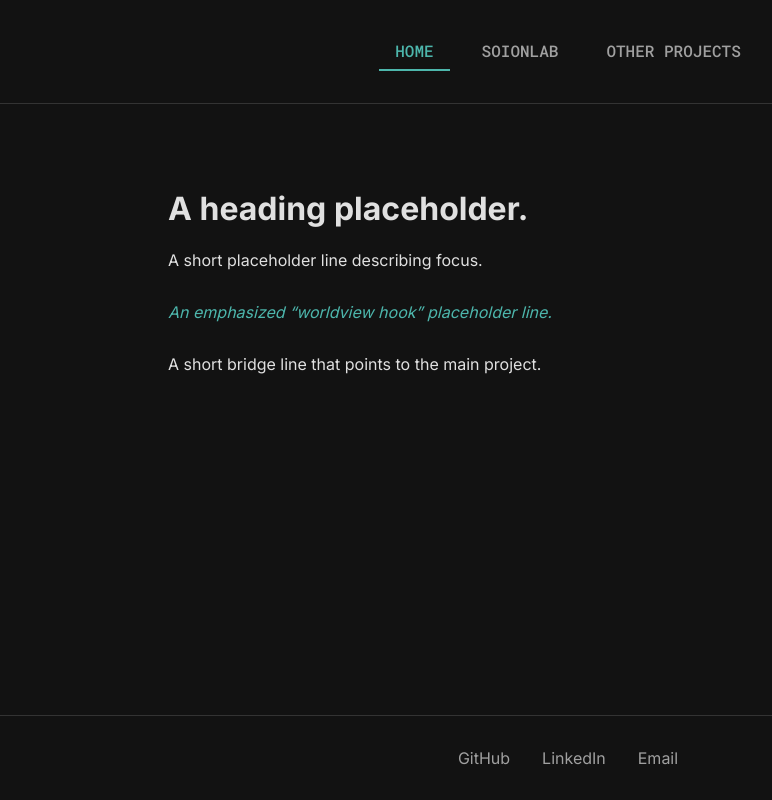
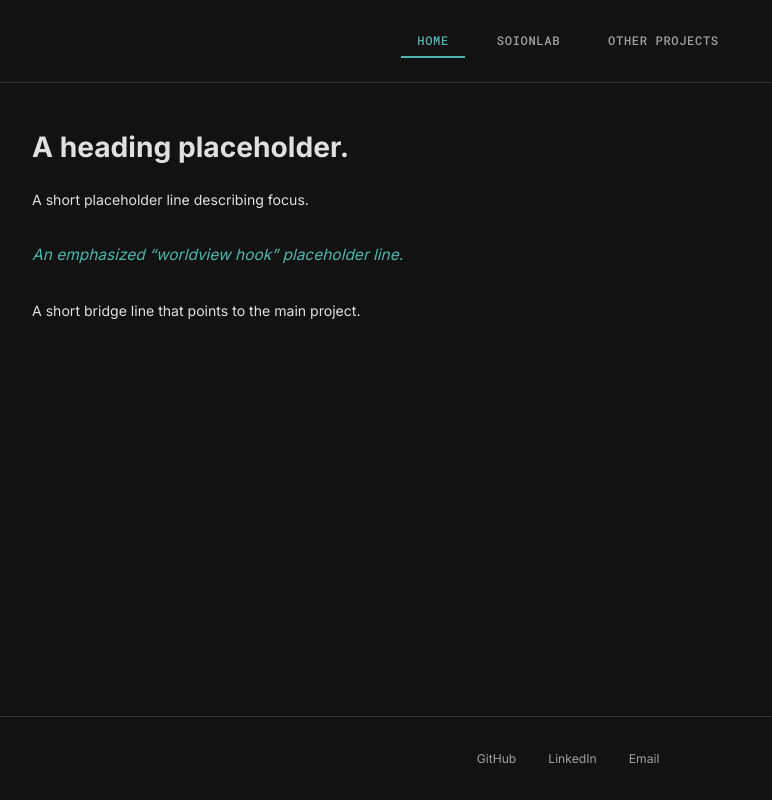
Before and after one commit to ZBaiY/zbaiy.github.io, a React (Create React App) app: page / in a window 1280 px wide. Shown: the whole page, without its empty margins (72-844 px from the left). Built offline with nearby package versions, Linux system fonts and the light colour scheme.

Commit message:
update layout

```diff
--- a/src/App.css
+++ b/src/App.css
@@ -1,51 +1,94 @@
 /* --- Global Styles & Theme --- */
 :root {
+  /* Colors */
   --bg-color: #121212;
   --primary-text-color: #e0e0e0;
   --secondary-text-color: #a0a0a0;
-  --accent-color: #4db6ac; /* A muted teal */
+  --accent-color: #4db6ac; /* Muted teal */
   --card-bg-color: #1e1e1e;
   --border-color: #333;
   --shadow-color: rgba(0, 0, 0, 0.2);
+
+  /* Typography Scale (Fluid) */
   --font-main: 'Inter', sans-serif;
   --font-mono: 'Roboto Mono', monospace;
+  --fs-h1: clamp(24px, 2.2vw, 36px);
+  --fs-h2: clamp(18px, 1.6vw, 26px); /* Used for card titles/subheaders */
+  --fs-body: clamp(14px, 1.1vw, 18px);
+  --fs-small: clamp(12px, 0.95vw, 14px);
+
+  --fw-heading: 600;
+  --fw-body: 400;
+
+  /* Spacing Scale */
+  --container-max: 1200px;
+  --space-xs: 8px;
+  --space-sm: 16px;
+  --space-md: 24px;
+  --space-lg: 32px;
+  --space-xl: 48px;
+  --space-xxl: 64px;
+
+  /* Layout Padding (Responsive) */
+  --layout-padding: clamp(16px, 5vw, 64px);
 }
 
 body {
   margin: 0;
   font-family: var(--font-main);
+  font-size: var(--fs-body);
+  font-weight: var(--fw-body);
+  line-height: 1.6;
   background-color: var(--bg-color);
   color: var(--primary-text-color);
   -webkit-font-smoothing: antialiased;
   -moz-osx-font-smoothing: grayscale;
 }
 
+h1, h2, h3 {
+  font-weight: var(--fw-heading);
+  line-height: 1.2;
+  margin-top: 0;
+}
+
+h1 { font-size: var(--fs-h1); margin-bottom: var(--space-md); }
+h2 { font-size: var(--fs-h2); margin-bottom: var(--space-sm); }
+h3 { font-size: var(--fs-h2); margin-bottom: var(--space-sm); color: var(--accent-color); }
+
 /* --- Main App Layout --- */
 .App {
   display: flex;
   flex-direction: column;
   min-height: 100vh;
-  padding: 0 2rem;
 }
 
 .App-header {
-  padding: 2rem 0;
-  text-align: center;
+  padding: var(--space-md) var(--layout-padding);
   border-bottom: 1px solid var(--border-color);
+  display: flex;
+  justify-content: center; /* Centered nav */
+}
+
+.App-header nav {
+  display: flex;
+  gap: var(--space-sm);
+  overflow-x: auto; /* Allow scroll on very small screens */
+  white-space: nowrap;
 }
 
 .App-header nav button {
   font-family: var(--font-mono);
-  font-size: 1rem;
+  font-size: var(--fs-small);
   font-weight: 500;
   background: none;
   border: none;
   color: var(--secondary-text-color);
-  padding: 0.5rem 1rem;
-  margin: 0 0.5rem;
+  padding: var(--space-xs) var(--space-sm);
   cursor: pointer;
   transition: color 0.3s ease, border-bottom-color 0.3s ease;
   border-bottom: 2px solid transparent;
+  text-transform: uppercase;
+  letter-spacing: 0.05em;
 }
 
 .App-header nav button:hover,
@@ -61,22 +104,24 @@ body {
 
 .App-content {
   flex-grow: 1;
-  display: flex;
-  justify-content: center;
-  align-items: flex-start;
-  padding: 4rem 0;
+  width: 100%;
+  max-width: var(--container-max);
+  margin: 0 auto; /* Center the container */
+  padding: var(--space-xl) var(--layout-padding); /* Responsive horizontal padding */
+  box-sizing: border-box;
 }
 
 .App-footer {
-  padding: 2rem 0;
+  padding: var(--space-lg) var(--layout-padding);
   text-align: center;
   border-top: 1px solid var(--border-color);
+  font-size: var(--fs-small);
 }
 
 .App-footer a {
   color: var(--secondary-text-color);
   text-decoration: none;
-  margin: 0 1rem;
+  margin: 0 var(--space-sm);
   transition: color 0.3s ease;
 }
 
@@ -84,212 +129,257 @@ body {
   color: var(--accent-color);
 }
 
-/* --- Content & Transitions --- */
-.tab-content {
-  max-width: 800px;
-  width: 100%;
-}
-
-.fade-in {
-  animation: fadeIn 0.3s ease-in forwards;
-}
-
-.fade-out {
-  animation: fadeOut 0.3s ease-out forwards;
-}
+/* --- Transitions --- */
+.fade-in { animation: fadeIn 0.3s ease-in forwards; }
+.fade-out { animation: fadeOut 0.3s ease-out forwards; }
 
 @keyframes fadeIn {
   from { opacity: 0; transform: translateY(10px); }
   to { opacity: 1; transform: translateY(0); }
 }
-
 @keyframes fadeOut {
   from { opacity: 1; transform: translateY(0); }
   to { opacity: 0; transform: translateY(-10px); }
 }
 
-/* --- Specific Tab Content --- */
+/* --- Tab Content Generic --- */
+.tab-content {
+  width: 100%;
+  /* No fixed max-width here, handled by .App-content */
+}
 
-/* Home Tab */
-.home-tab h1 {
-  font-size: 2.5rem;
-  margin-bottom: 1rem;
+/* --- Home Tab --- */
+.home-tab {
+  text-align: center;
+  max-width: 800px;
+  margin: 0 auto;
 }
 .worldview-hook {
   font-style: italic;
   color: var(--accent-color);
-  margin: 2rem 0;
+  margin: var(--space-lg) 0;
+  font-size: 1.1em;
 }
 
-/* SoionLab Tab */
+/* --- SoionLab Tab Layout --- */
 .soionlab-tab {
-  display: flex;
-  gap: 2rem;
+  display: grid;
+  grid-template-columns: 240px 1fr; /* Fixed sidebar width, fluid content */
+  gap: clamp(24px, 4vw, 48px);
+  align-items: start;
 }
 
+/* Navigation Side */
 .soionlab-nav {
   display: flex;
   flex-direction: column;
-  flex-shrink: 0;
+  gap: var(--space-xs);
 }
 
 .soionlab-nav button {
   background: none;
-  border: 1px solid var(--border-color);
+  border: 1px solid transparent; /* Prepare for border */
   color: var(--secondary-text-color);
-  padding: 0.75rem 1rem;
-  margin-bottom: 0.5rem;
-  border-radius: 5px;
+  padding: var(--space-sm) var(--space-md);
+  border-radius: 4px;
   cursor: pointer;
   text-align: left;
+  font-size: var(--fs-body);
+  font-weight: 500;
   transition: all 0.2s ease;
 }
 
 .soionlab-nav button:hover,
 .soionlab-nav button:focus {
-  background-color: var(--card-bg-color);
+  background-color: rgba(255, 255, 255, 0.05);
   color: var(--primary-text-color);
-  border-color: var(--accent-color);
   outline: none;
 }
 
 .soionlab-nav button.active {
-  background-color: var(--accent-color);
-  color: var(--bg-color);
-  border-color: var(--accent-color);
-  font-weight: 700;
+  background-color: var(--card-bg-color);
+  color: var(--accent-color);
+  border: 1px solid var(--border-color);
+  border-left: 3px solid var(--accent-color); /* Stronger active indicator */
+  box-shadow: 0 4px 12px var(--shadow-color);
 }
 
+/* Content Panel Side */
 .soionlab-panel {
-  flex-grow: 1;
   background-color: var(--card-bg-color);
-  padding: 1.5rem;
+  padding: clamp(20px, 3vw, 40px); /* Fluid padding */
   border-radius: 8px;
   border: 1px solid var(--border-color);
-  min-height: 300px;
+  min-height: 400px;
+  box-shadow: 0 4px 20px rgba(0,0,0,0.3);
 }
 
 .soionlab-content h3 {
+  border-bottom: 1px solid var(--border-color);
+  padding-bottom: var(--space-sm);
+  margin-bottom: var(--space-md);
+}
+
+.soionlab-content ul {
+  padding-left: var(--space-md);
   margin-top: 0;
-  border-bottom: 1px solid var(--border-color);
-  padding-bottom: 0.5rem;
-  color: var(--accent-color);
 }
-.soionlab-content ul { padding-left: 20px; }
+.soionlab-content li {
+  margin-bottom: var(--space-xs);
+}
 
-/* "How it Works" Diagram */
+/* Diagram */
 .system-diagram {
   display: flex;
   flex-direction: column;
   align-items: center;
-  gap: 0.5rem;
-  padding: 1rem 0;
+  gap: var(--space-xs);
+  padding: var(--space-md) 0;
 }
 
 .system-diagram .node {
   border: 1px solid var(--border-color);
-  padding: 0.5rem 1rem;
+  padding: var(--space-xs) var(--space-md);
   border-radius: 4px;
   font-family: var(--font-mono);
+  font-size: var(--fs-small);
   background-color: var(--bg-color);
   cursor: default;
   position: relative;
   transition: all 0.2s ease;
+  min-width: 120px;
+  text-align: center;
 }
 .system-diagram .node:hover,
 .system-diagram .node:focus {
   border-color: var(--accent-color);
-  transform: scale(1.05);
+  color: var(--accent-color);
+  transform: scale(1.02);
   outline: none;
 }
+/* Tooltip */
 .system-diagram .node:hover::after,
 .system-diagram .node:focus::after {
   content: attr(aria-label);
   position: absolute;
-  left: 105%;
+  left: calc(100% + 15px);
   top: 50%;
   transform: translateY(-50%);
-  background-color: #333;
+  background-color: #2a2a2a;
   color: var(--primary-text-color);
-  padding: 0.5rem;
+  padding: var(--space-xs) var(--space-sm);
   border-radius: 4px;
-  font-size: 0.8rem;
+  font-size: var(--fs-small);
   white-space: nowrap;
   z-index: 10;
+  box-shadow: 0 2px 8px rgba(0,0,0,0.5);
   font-family: var(--font-main);
+  pointer-events: none;
 }
-
 .system-diagram .connector {
   width: 2px;
-  height: 20px;
+  height: 24px;
   background-color: var(--border-color);
 }
 
-/* "Does it Run?" Section */
+/* Run Section */
 .backtest-card {
   border: 1px solid var(--border-color);
-  border-radius: 5px;
-  padding: 1rem;
+  border-radius: 6px;
+  padding: var(--space-md);
+  background: var(--bg-color);
 }
-
 .backtest-image-placeholder {
   width: 100%;
-  height: 150px;
-  background-color: #333;
+  height: 200px;
+  background-color: #2c2c2c;
   border-radius: 4px;
-  margin-bottom: 1rem;
+  margin-bottom: var(--space-md);
+  display: flex;
+  align-items: center;
+  justify-content: center;
+  color: var(--secondary-text-color);
+  font-size: var(--fs-small);
 }
+.backtest-image-placeholder::before { content: "Image Placeholder"; }
 
 .expandable-section {
-  margin-top: 1rem;
+  margin-top: var(--space-md);
   border: 1px solid var(--border-color);
-  border-radius: 5px;
-  padding: 0.5rem;
+  border-radius: 6px;
+  padding: var(--space-sm);
 }
 .expandable-section summary {
   cursor: pointer;
   font-weight: 500;
   outline: none;
-}
-.expandable-section ul {
-  padding-top: 0.5rem;
+  color: var(--accent-color);
 }
 
 /* Other Projects Tab */
-.project-list {
-  list-style: none;
-  padding: 0;
+.project-list li {
+  padding: var(--space-md) 0;
+  border-bottom: 1px solid var(--border-color);
+}
+.project-list li:last-child { border-bottom: none; }
+.project-list a {
+  font-size: var(--fs-h2);
+  font-weight: 500;
+  color: var(--primary-text-color);
+  text-decoration: none;
+  display: inline-block;
+  margin-bottom: var(--space-xs);
+}
+.project-list a:hover { color: var(--accent-color); }
+
+/* --- Responsive Breakpoints --- */
+
+/* Tablet & Mobile */
+@media (max-width: 850px) {
+  .soionlab-tab {
+    grid-template-columns: 1fr; /* Stack vertically */
+    gap: var(--space-md);
   }
 
-.project-list li {
-  padding: 1rem;
+  .soionlab-nav {
+    flex-direction: row; /* Horizontal tabs */
+    overflow-x: auto;
+    padding-bottom: var(--space-xs);
     border-bottom: 1px solid var(--border-color);
   }
-.project-list li:last-child {
-  border-bottom: none;
+
+  .soionlab-nav button {
+    white-space: nowrap;
+    border: none;
+    border-bottom: 2px solid transparent;
+    border-radius: 0;
+    padding: var(--space-sm);
   }
-.project-list a {
-  color: var(--primary-text-color);
-  text-decoration: none;
-  font-size: 1.2rem;
-  font-weight: 500;
-  transition: color 0.2s;
-}
-.project-list a:hover {
+
+  .soionlab-nav button.active {
+    background-color: transparent;
+    border: none;
+    border-bottom: 2px solid var(--accent-color);
+    box-shadow: none;
     color: var(--accent-color);
   }
-.project-list p {
-  color: var(--secondary-text-color);
-  margin: 0.5rem 0 0 0;
+
+  /* Tooltip adjustment for small screens: show below instead of right */
+  .system-diagram .node:hover::after,
+  .system-diagram .node:focus::after {
+    left: 50%;
+    top: 110%;
+    transform: translateX(-50%);
+  }
 }
 
-/* --- Responsive Design --- */
-@media (max-width: 768px) {
-  .App { padding: 0 1rem; }
-  .App-header nav {
-    display: flex;
-    justify-content: center;
+/* Mobile Small */
+@media (max-width: 480px) {
+  .App-header { padding: var(--space-md) var(--space-sm); }
+  .App-header nav button { padding: var(--space-xs); font-size: 11px; }
+
+  .soionlab-panel { padding: var(--space-md); }
+
+  /* Allow diagrams to shrink if needed, or scroll */
+  .system-diagram { width: 100%; }
 }
-  .App-header nav button { font-size: 0.9rem; margin: 0 0.2rem; padding: 0.5rem; }
-  .soionlab-tab { flex-direction: column; }
-}
```
Lines whose indentation alone changed are shown as unchanged.
